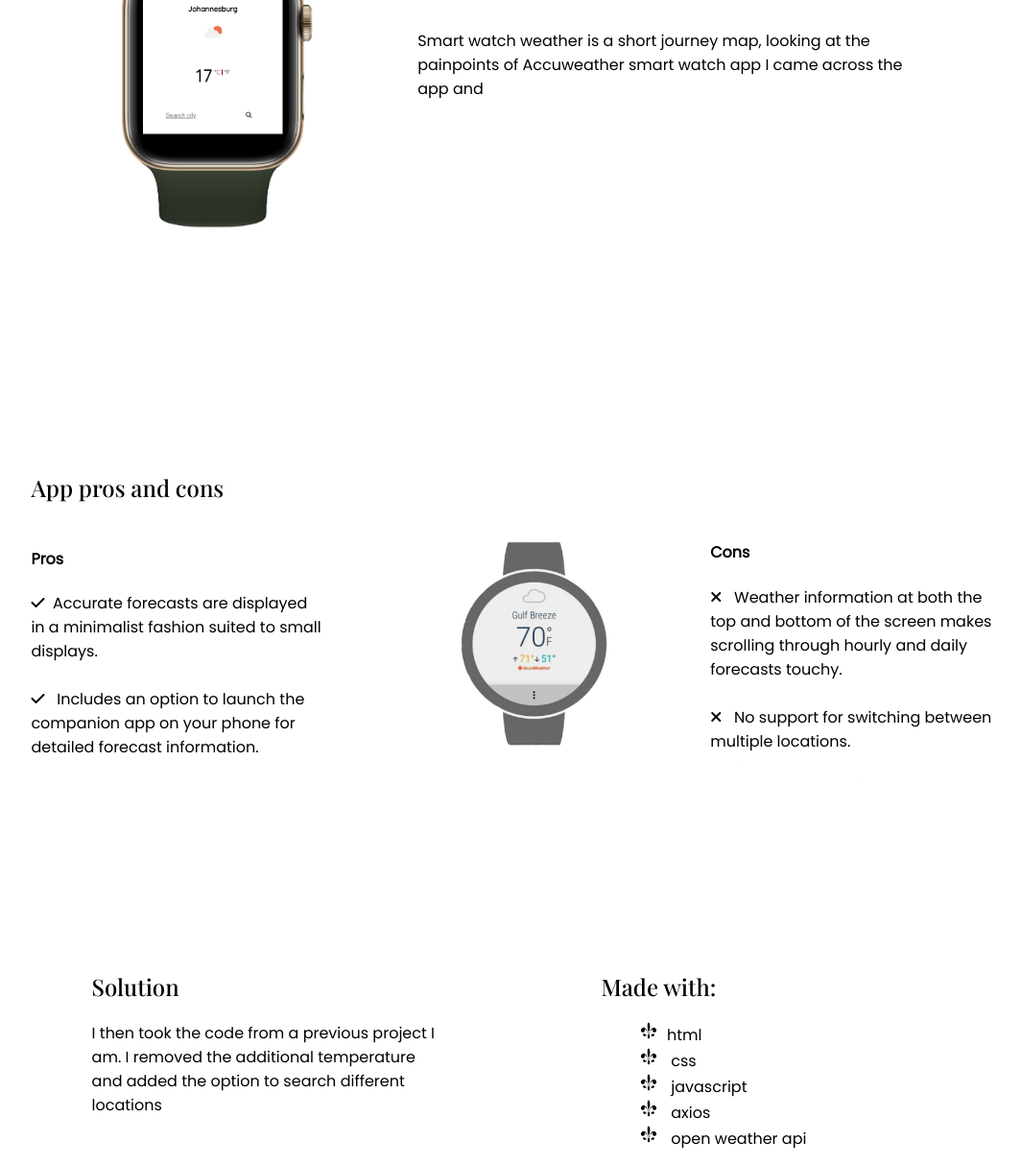
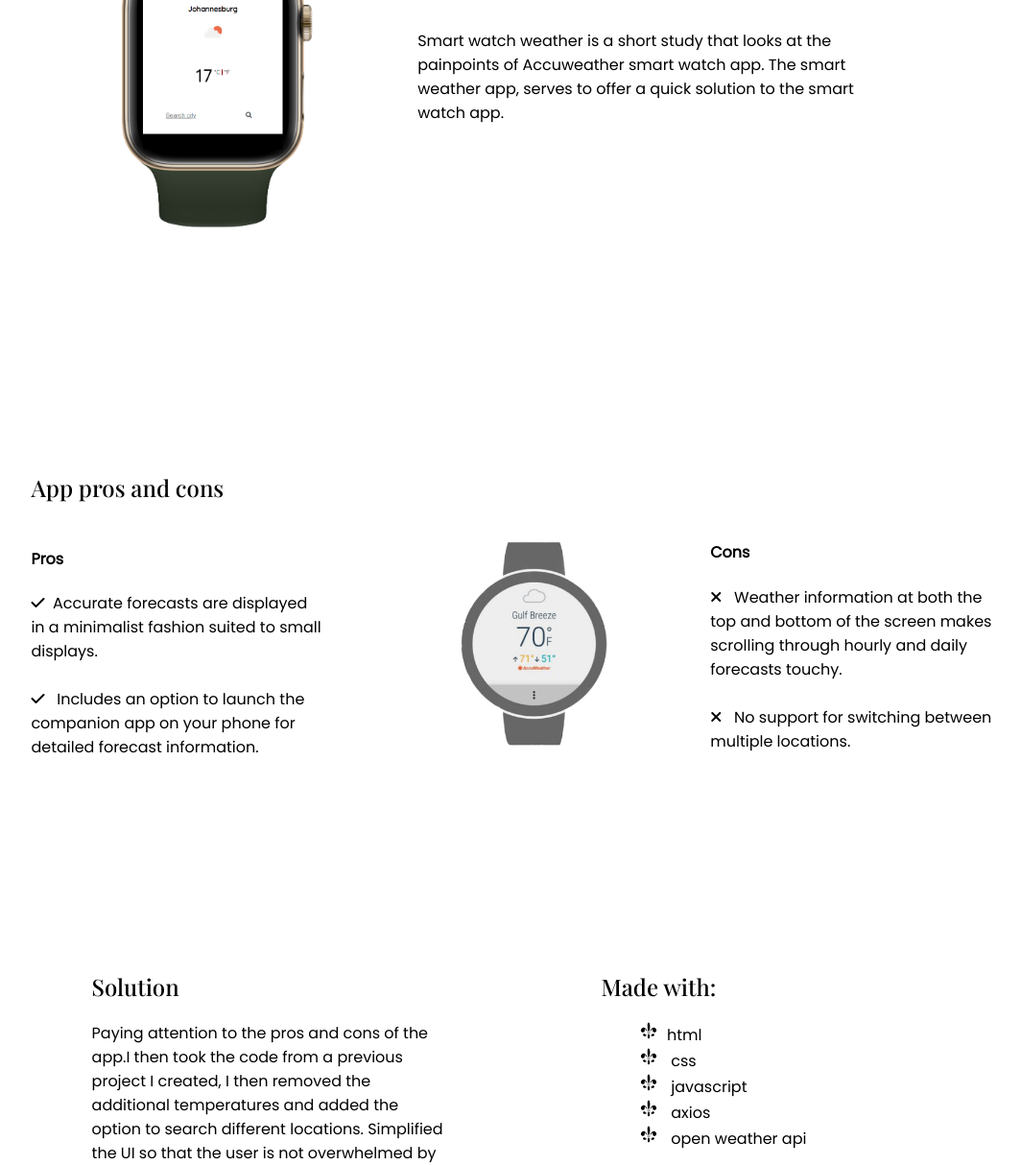
Before and after one commit to Luzanne-S/Port, a plain HTML site: page weather.html in a window 1280 px wide. Shown: the part 317-1531 px from the top of the page at 96% size, without its empty margins (102-1166 px from the left). Drawn offline with nearby package versions, Linux system fonts and the light colour scheme.

Commit message:
Updated weather.html
Edited text in div with the class name watch-text and solution-p
Removed p with the class name of footer-p

```diff
--- a/weather.html
+++ b/weather.html
@@ -43,8 +43,9 @@
       <div class="watch-text">
         <h1>Smart Watch Weather</h1>
         <p>
-          Smart watch weather is a short journey map, looking at the painpoints
-          of Accuweather smart watch app I came across the app and
+          Smart watch weather is a short study that looks at the painpoints of
+          Accuweather smart watch app. The smart weather app, serves to offer a
+          quick solution to the smart watch app.
         </p>
       </div>
     </section>
@@ -91,9 +92,11 @@
         <div class="solutionP">
           <h2 class="gallery-h2">Solution</h2>
           <p>
-            I then took the code from a previous project I am. I removed the
-            additional temperature and added the option to search different
-            locations
+            Paying attention to the pros and cons of the app.I then took the
+            code from a previous project I created, I then removed the
+            additional temperatures and added the option to search different
+            locations. Simplified the UI so that the user is not overwhelmed by
+            the amount of content displayed.
           </p>
         </div>
         <div class="weather-tools">
@@ -160,7 +163,7 @@
           Feel free to contact me for development opportunities or just to
           connect
         </h3>
-        <p class="footer-p">I am based in Johannesburg</p>
+
         <span>
           <a
             class="socialIcon"
```
